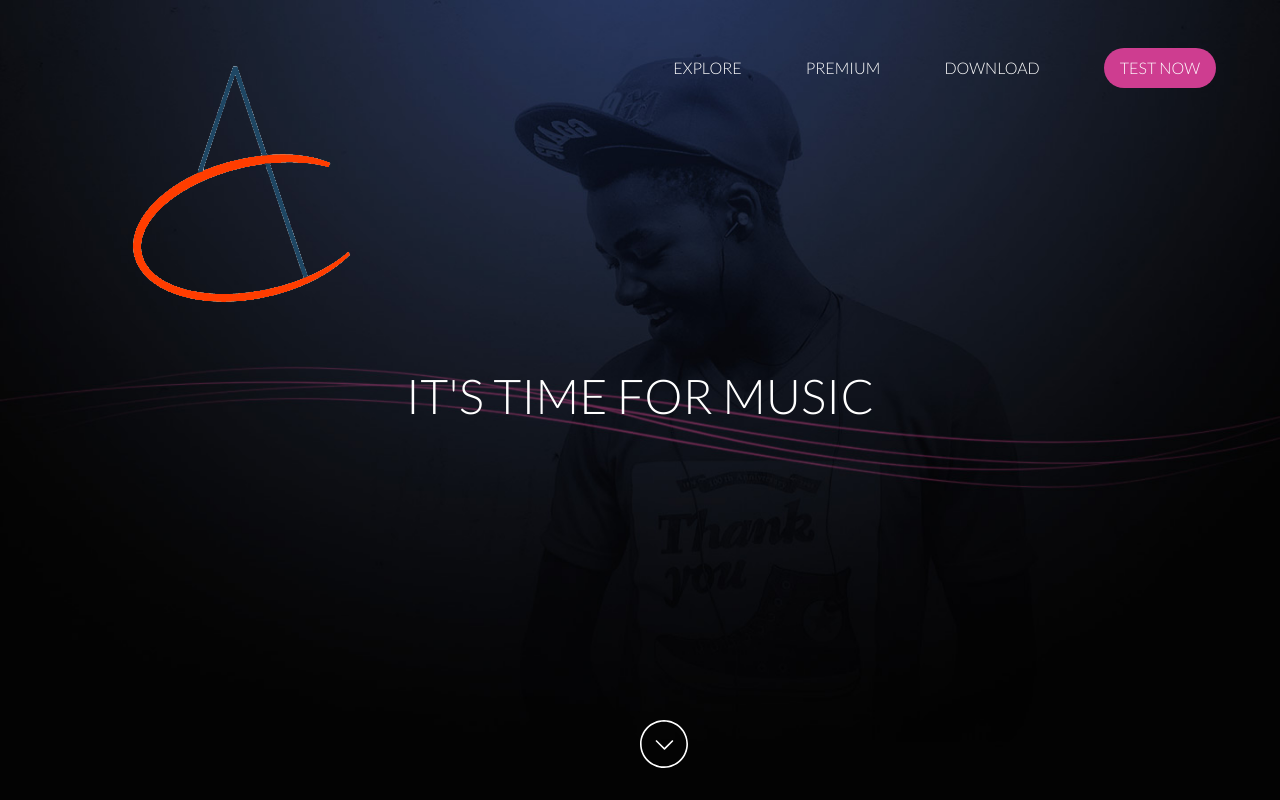
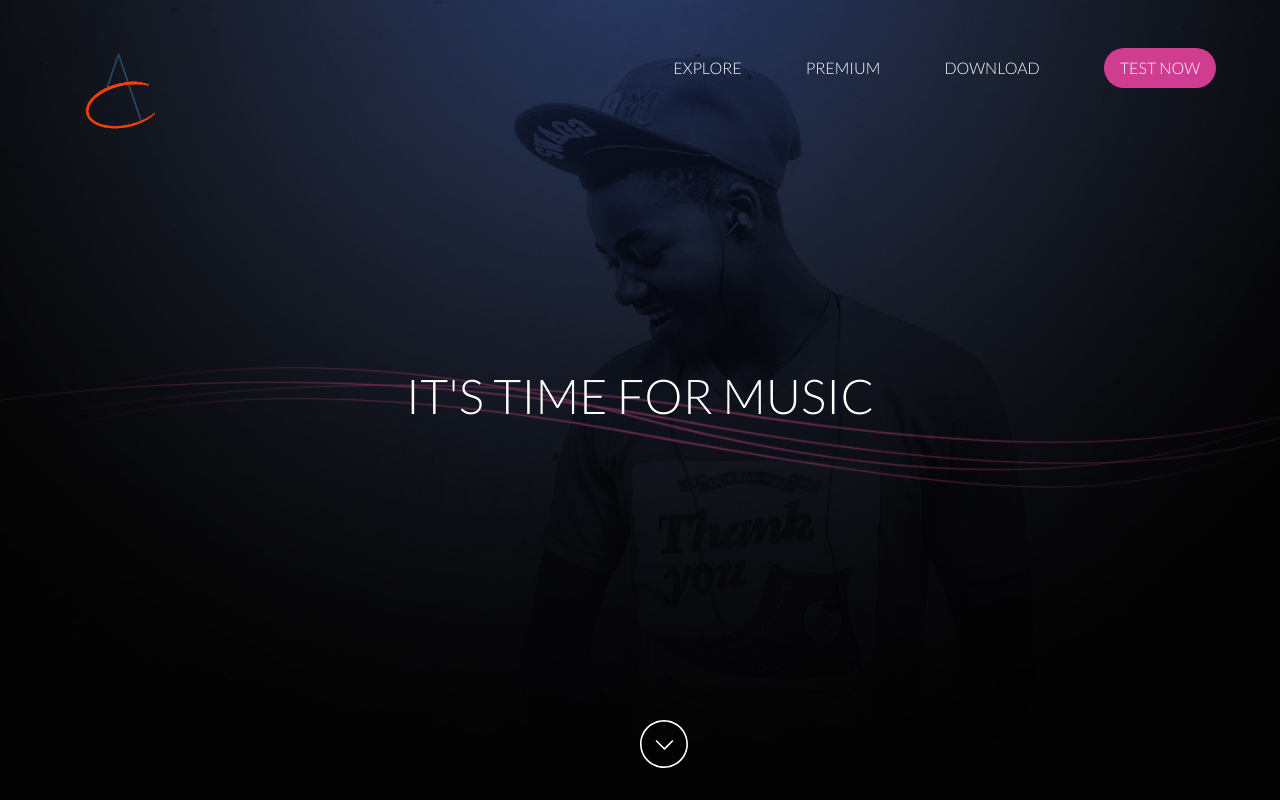
Before and after one commit to pkawalya/appcellon-site, a Next.js app: page / in a window 1280 px wide. Built offline with nearby package versions, Linux system fonts and the light colour scheme.

Commit message:
logo added

```diff
--- a/pages/index.js
+++ b/pages/index.js
@@ -13,9 +13,7 @@ const Home = () => (
       <div class="grid">
 
         <div class="site__logo">
-
-          <a href="/"><img src="/appcellon.png" alt="Sites logo" /></a>
-
+          <a href="/"><img src="/appcellon.png" alt="Appcellon" width="100" /></a>
         </div>
 
         <nav class="navigation navigation--inline navigation--main">
```
